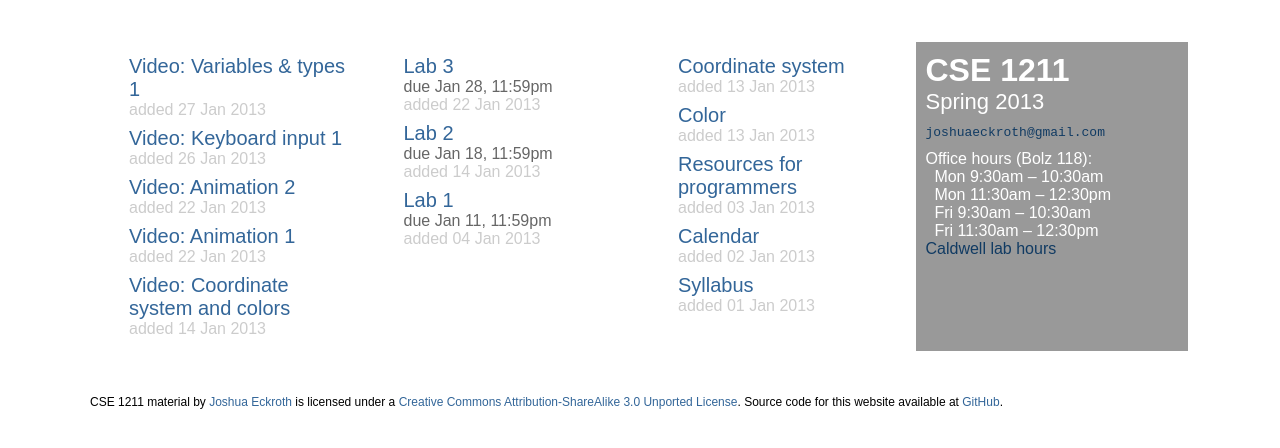
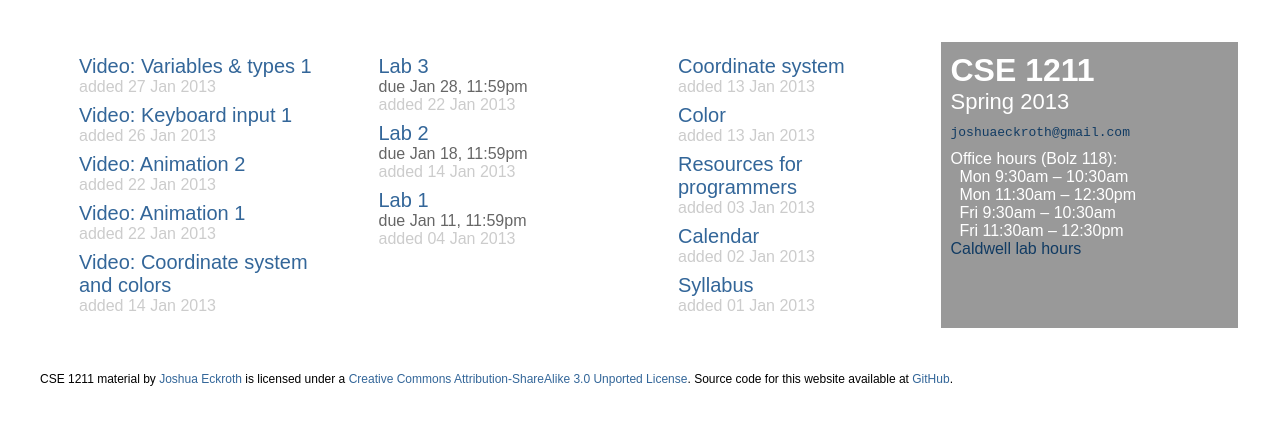
Before and after one commit to joshuaeckroth/cse1211-website, a Jekyll site: the page built from index.markdown, in a window 1280 px wide. Shown: the top 448 px of the page. Built offline with Jekyll 4.4.1, drawn with Linux system fonts in a browser that asks for light colours; Markdown is read by kramdown in place of the engine named in the settings; comment, search, counter and statistics services are not loaded.

Commit message:
Try to prevent word wrapping on index, so made it wider.

```diff
--- a/css/style.css
+++ b/css/style.css
@@ -13,7 +13,7 @@ body {
 
 #container {
     margin: 0 auto;
-    max-width: 1100px;
+    max-width: 1200px;
 }
 
 h1 {
```
